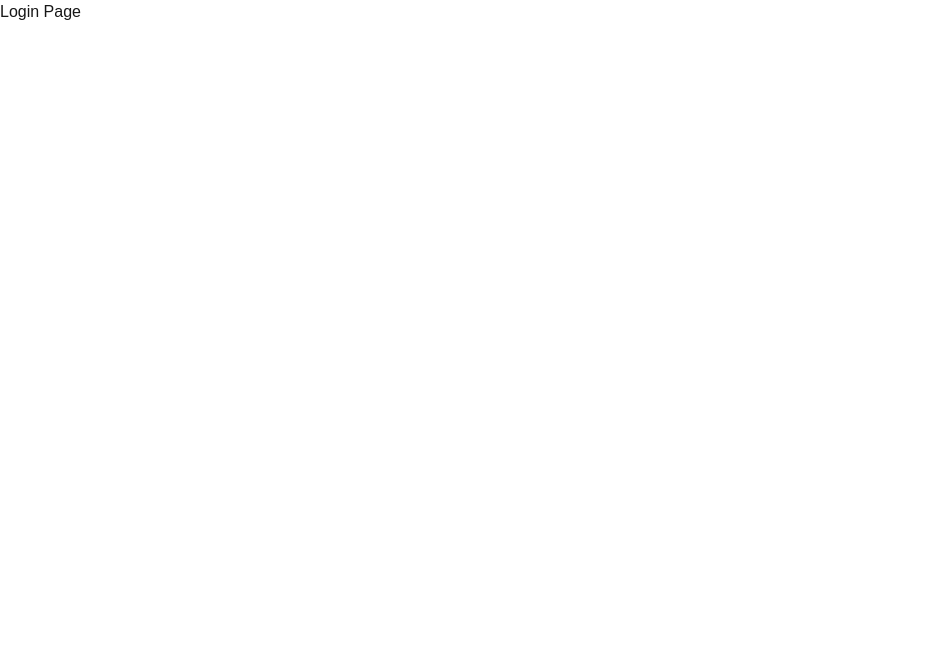
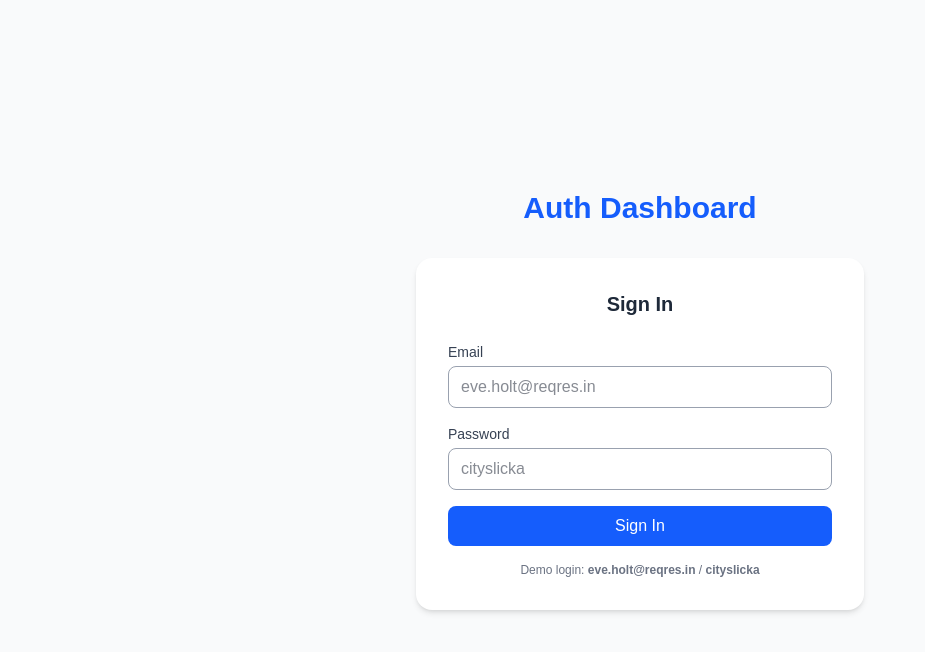
Before and after one commit to kNicholas-8761/auth-dashboard, a Next.js app: page /login in a window 1280 px wide. Shown: the top 652 px of the page, without its empty margins (0-925 px from the left). Built offline with nearby package versions, Linux system fonts and the light colour scheme.

Commit message:
auth flow with login, dashboard, and logout

```diff
--- a/src/app/dashboard/page.tsx
+++ b/src/app/dashboard/page.tsx
@@ -1,17 +1,47 @@
 "use client";
 
 import ProtectedRoute from "../../components/ProtectedRoute";
-import { useSelector } from "react-redux";
+import { useSelector, useDispatch } from "react-redux";
 import { RootState } from "../../store/store";
+import { logout } from "../../store/authSlice";
+import { useRouter } from "next/navigation";
 
 export default function DashboardPage() {
   const user = useSelector((state: RootState) => state.auth.user);
+  const dispatch = useDispatch();
+  const router = useRouter();
+
+  function handleLogout() {
+    dispatch(logout());
+    router.push("/login");
+  }
 
   return (
     <ProtectedRoute>
-      <div style={{ padding: "2rem" }}>
-        <h1>Dashboard</h1>
-        <p>Welcome, {user?.name || "Guest"} 🎉</p>
+      <div className="min-h-screen bg-gray-50">
+        {/* Navbar */}
+        <header className="flex items-center justify-between bg-white px-6 py-4 shadow">
+          <h1 className="text-xl font-bold text-gray-800">Auth Dashboard</h1>
+          <div className="flex items-center gap-4">
+            <span className="text-gray-600">Welcome, {user?.name}</span>
+            <button
+              onClick={handleLogout}
+              className="rounded-lg bg-red-600 px-4 py-2 text-sm font-medium text-white hover:bg-red-700"
+            >
+              Logout
+            </button>
+          </div>
+        </header>
+
+        {/* Main content */}
+        <main className="p-6">
+          <div className="rounded-lg bg-white p-6 shadow">
+            <h2 className="text-lg font-semibold text-gray-800">
+              Dashboard Content
+            </h2>
+            <p className="mt-2 text-gray-600">fetch real data here 🚀</p>
+          </div>
+        </main>
       </div>
     </ProtectedRoute>
   );
--- a/src/app/login/page.tsx
+++ b/src/app/login/page.tsx
@@ -1,5 +1,93 @@
-import React from "react";
+"use client";
+
+import { useState } from "react";
+import { useDispatch } from "react-redux";
+import { login } from "../../store/authSlice";
+import { useRouter } from "next/navigation";
 
 export default function LoginPage() {
-  return <div>Login Page</div>;
+  const [email, setEmail] = useState("");
+  const [password, setPassword] = useState("");
+  const [error, setError] = useState("");
+
+  const dispatch = useDispatch();
+  const router = useRouter();
+
+  function handleSubmit(e: React.FormEvent) {
+    e.preventDefault();
+    setError("");
+
+    // ✅ Mock login
+    if (email === "eve.holt@reqres.in" && password === "cityslicka") {
+      dispatch(login({ token: "fake-jwt-token", user: { name: email } }));
+      router.push("/dashboard");
+    } else {
+      setError("Invalid credentials");
+    }
+  }
+
+  return (
+    <div className="flex min-h-screen flex-col items-center justify-center bg-gray-50">
+      {/* App title for branding */}
+      <h1 className="mb-8 text-3xl font-bold text-blue-600">Auth Dashboard</h1>
+
+      {/* Login card */}
+      <div className="w-full max-w-md rounded-2xl bg-white p-8 shadow-md">
+        <h2 className="mb-6 text-xl font-semibold text-center text-gray-800">
+          Sign In
+        </h2>
+
+        <form onSubmit={handleSubmit} className="space-y-4">
+          {/* Email */}
+          <div>
+            <label className="block text-sm font-medium text-gray-700">
+              Email
+            </label>
+            <input
+              type="email"
+              className="mt-1 w-full rounded-lg border border-gray-400 px-3 py-2 text-gray-900
+                         focus:border-blue-500 focus:outline-none focus:ring-1 focus:ring-blue-500"
+              value={email}
+              onChange={(e) => setEmail(e.target.value)}
+              placeholder="eve.holt@reqres.in"
+              required
+            />
+          </div>
+
+          {/* Password */}
+          <div>
+            <label className="block text-sm font-medium text-gray-700">
+              Password
+            </label>
+            <input
+              type="password"
+              className="mt-1 w-full rounded-lg border border-gray-400 px-3 py-2 text-gray-900
+                         focus:border-blue-500 focus:outline-none focus:ring-1 focus:ring-blue-500"
+              value={password}
+              onChange={(e) => setPassword(e.target.value)}
+              placeholder="cityslicka"
+              required
+            />
+          </div>
+
+          {/* Error message */}
+          {error && <p className="text-sm text-red-500">{error}</p>}
+
+          {/* Submit */}
+          <button
+            type="submit"
+            className="w-full rounded-lg bg-blue-600 px-4 py-2 font-medium text-white hover:bg-blue-700"
+          >
+            Sign In
+          </button>
+        </form>
+
+        {/* Hint for testing */}
+        <p className="mt-4 text-xs text-gray-500 text-center">
+          Demo login: <strong>eve.holt@reqres.in</strong> /{" "}
+          <strong>cityslicka</strong>
+        </p>
+      </div>
+    </div>
+  );
 }
--- a/src/app/logout/page.tsx
+++ b/src/app/logout/page.tsx
@@ -1,5 +1,25 @@
-import React from "react";
+"use client";
 
-export default function Logout() {
-  return <div>Logout</div>;
+import { useEffect } from "react";
+import { useDispatch } from "react-redux";
+import { logout } from "../../store/authSlice";
+import { useRouter } from "next/navigation";
+
+export default function LogoutPage() {
+  const dispatch = useDispatch();
+  const router = useRouter();
+
+  useEffect(() => {
+    // Clear auth state + localStorage
+    dispatch(logout());
+
+    // Redirect to login
+    router.push("/login");
+  }, [dispatch, router]);
+
+  return (
+    <div className="flex min-h-screen items-center justify-center bg-gray-50">
+      <p className="text-gray-700">Logging out...</p>
+    </div>
+  );
 }
```
